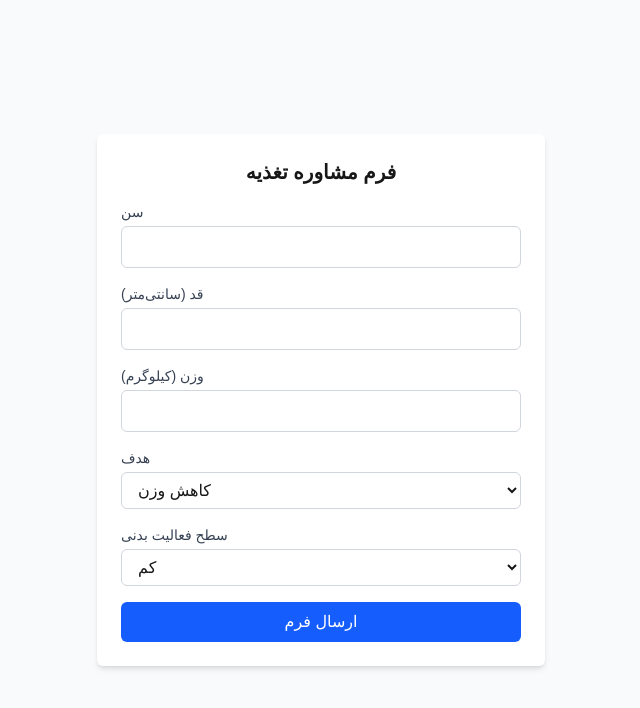
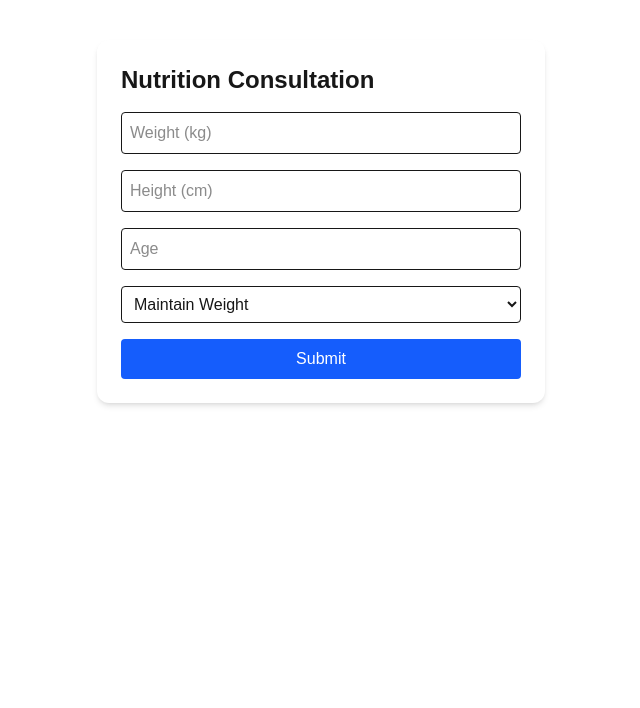
Before and after one commit to masoumeh-rezaei/Nutritioncoach, a Next.js app in the folder frontend/: page /form in a window 1280 px wide. Shown: the top 708 px of the page, without its empty margins (319-959 px from the left). Built offline with nearby package versions, Linux system fonts and the light colour scheme.

Commit message:
add form to front

```diff
--- a/frontend/app/form/page.tsx
+++ b/frontend/app/form/page.tsx
@@ -1,78 +1,92 @@
-'use client';
+// app/form/page.tsx
+'use client'
 
-import { useState } from 'react';
-import Input from '@/components/Input';
-import Button from '@/components/Button';
-import FormWrapper from '@/components/FormWrapper';
-import { api } from '@/lib/api';
-import { useRouter } from 'next/navigation';
+import { useState } from 'react'
+import { useConsultation } from '@/lib/Hooks/useConsultation'
 
-export default function NutritionFormPage() {
-    const router = useRouter();
-    const [formData, setFormData] = useState({
+export default function ConsultationFormPage() {
+    const [form, setForm] = useState({
+        weight: '',
+        height: '',
         age: '',
-        height: '',
-        weight: '',
-        goal: 'lose',
-        activityLevel: 'low',
-    });
-    const [loading, setLoading] = useState(false);
-    const [successMsg, setSuccessMsg] = useState('');
-    const [errorMsg, setErrorMsg] = useState('');
+        goal: 'maintain',
+    })
+
+    const { mutate, isPending, isSuccess, isError, error } = useConsultation()
 
     const handleChange = (e: React.ChangeEvent<HTMLInputElement | HTMLSelectElement>) => {
-        const { name, value } = e.target;
-        setFormData(prev => ({ ...prev, [name]: value }));
-    };
+        const { name, value } = e.target
+        setForm((prev) => ({ ...prev, [name]: value }))
+    }
 
-    const handleSubmit = async (e: React.FormEvent) => {
-        e.preventDefault();
-        setLoading(true);
-        setErrorMsg('');
-        setSuccessMsg('');
+    const handleSubmit = (e: React.FormEvent) => {
+        e.preventDefault()
 
-        try {
-            await api.post('/nutrition-form', formData);
-            setSuccessMsg('فرم با موفقیت ارسال شد!');
-            setFormData({ age: '', height: '', weight: '', goal: 'lose', activityLevel: 'low' });
-            // router.push('/dashboard'); // اگر خواستی کاربر رو برگردونی
-        } catch (err: any) {
-            setErrorMsg(err.response?.data?.message || 'خطایی رخ داد.');
-        } finally {
-            setLoading(false);
-        }
-    };
+        mutate({
+            weight: Number(form.weight),
+            height: Number(form.height),
+            age: Number(form.age),
+            goal: form.goal as 'gain' | 'loss' | 'maintain',
+        })
+    }
 
     return (
-        <FormWrapper title="فرم مشاوره تغذیه">
-            <form onSubmit={handleSubmit} className="flex flex-col gap-4">
-                <Input label="سن" name="age" type="number" value={formData.age} onChange={handleChange} required />
-                <Input label="قد (سانتی‌متر)" name="height" type="number" value={formData.height} onChange={handleChange} required />
-                <Input label="وزن (کیلوگرم)" name="weight" type="number" value={formData.weight} onChange={handleChange} required />
+        <div className="max-w-md mx-auto p-6 rounded-xl shadow-md mt-10 bg-white">
+            <h2 className="text-2xl font-bold mb-4">Nutrition Consultation</h2>
 
-                <div className="flex flex-col gap-1">
-                    <label className="text-sm font-medium text-gray-700">هدف</label>
-                    <select name="goal" value={formData.goal} onChange={handleChange} className="border border-gray-300 rounded-md px-3 py-2">
-                        <option value="lose">کاهش وزن</option>
-                        <option value="gain">افزایش وزن</option>
-                        <option value="maintain">تثبیت وزن</option>
-                    </select>
-                </div>
+            <form onSubmit={handleSubmit} className="space-y-4">
+                <input
+                    type="number"
+                    name="weight"
+                    placeholder="Weight (kg)"
+                    value={form.weight}
+                    onChange={handleChange}
+                    className="w-full p-2 border rounded"
+                    required
+                />
 
-                <div className="flex flex-col gap-1">
-                    <label className="text-sm font-medium text-gray-700">سطح فعالیت بدنی</label>
-                    <select name="activityLevel" value={formData.activityLevel} onChange={handleChange} className="border border-gray-300 rounded-md px-3 py-2">
-                        <option value="low">کم</option>
-                        <option value="medium">متوسط</option>
-                        <option value="high">زیاد</option>
-                    </select>
-                </div>
+                <input
+                    type="number"
+                    name="height"
+                    placeholder="Height (cm)"
+                    value={form.height}
+                    onChange={handleChange}
+                    className="w-full p-2 border rounded"
+                    required
+                />
 
-                {successMsg && <p className="text-green-600 text-sm">{successMsg}</p>}
-                {errorMsg && <p className="text-red-600 text-sm">{errorMsg}</p>}
+                <input
+                    type="number"
+                    name="age"
+                    placeholder="Age"
+                    value={form.age}
+                    onChange={handleChange}
+                    className="w-full p-2 border rounded"
+                    required
+                />
 
-                <Button type="submit" loading={loading}>ارسال فرم</Button>
+                <select
+                    name="goal"
+                    value={form.goal}
+                    onChange={handleChange}
+                    className="w-full p-2 border rounded"
+                >
+                    <option value="gain">Gain Weight</option>
+                    <option value="loss">Lose Weight</option>
+                    <option value="maintain">Maintain Weight</option>
+                </select>
+
+                <button
+                    type="submit"
+                    className="w-full bg-blue-600 text-white py-2 rounded hover:bg-blue-700 transition"
+                    disabled={isPending}
+                >
+                    {isPending ? 'Submitting...' : 'Submit'}
+                </button>
+
+                {isSuccess && <p className="text-green-600 mt-2">Submitted successfully!</p>}
+                {isError && <p className="text-red-600 mt-2">Error: {error.message}</p>}
             </form>
-        </FormWrapper>
-    );
+        </div>
+    )
 }
--- a/frontend/app/login/page.tsx
+++ b/frontend/app/login/page.tsx
@@ -19,7 +19,7 @@ export default function LoginPage() {
                 onSuccess: () => {
                     setEmail('')
                     setPassword('')
-                    setTimeout(() => router.push('/dashboard'), 1500)
+                    setTimeout(() => router.push('/form'), 1500)
                 },
             }
         )
--- /dev/null
+++ b/frontend/lib/Hooks/useConsultation.ts
@@ -0,0 +1,16 @@
+// hooks/useConsultation.ts
+import { useMutation } from '@tanstack/react-query'
+import { submitConsultation } from '@/lib/api/consultation'
+
+type ConsultationPayload = {
+    weight: number
+    height: number
+    age: number
+    goal: 'gain' | 'loss' | 'maintain'
+}
+
+export const useConsultation = () => {
+    return useMutation<unknown, Error, ConsultationPayload>({
+        mutationFn: submitConsultation,
+    })
+}
--- /dev/null
+++ b/frontend/lib/api/consultation.ts
@@ -0,0 +1,13 @@
+// lib/api/consultation.ts
+import { api } from '@/lib/api'
+
+type ConsultationPayload = {
+    weight: number
+    height: number
+    age: number
+    goal: 'gain' | 'loss' | 'maintain'
+}
+
+export const submitConsultation = (data: ConsultationPayload) => {
+    return api({ url: '/api/consultation', method: 'POST', data })
+}
```
Also changed, not shown: frontend/lib/api/auth.ts (line endings or trailing spaces), 1 other file (tests, documents, lock files or other folders).
